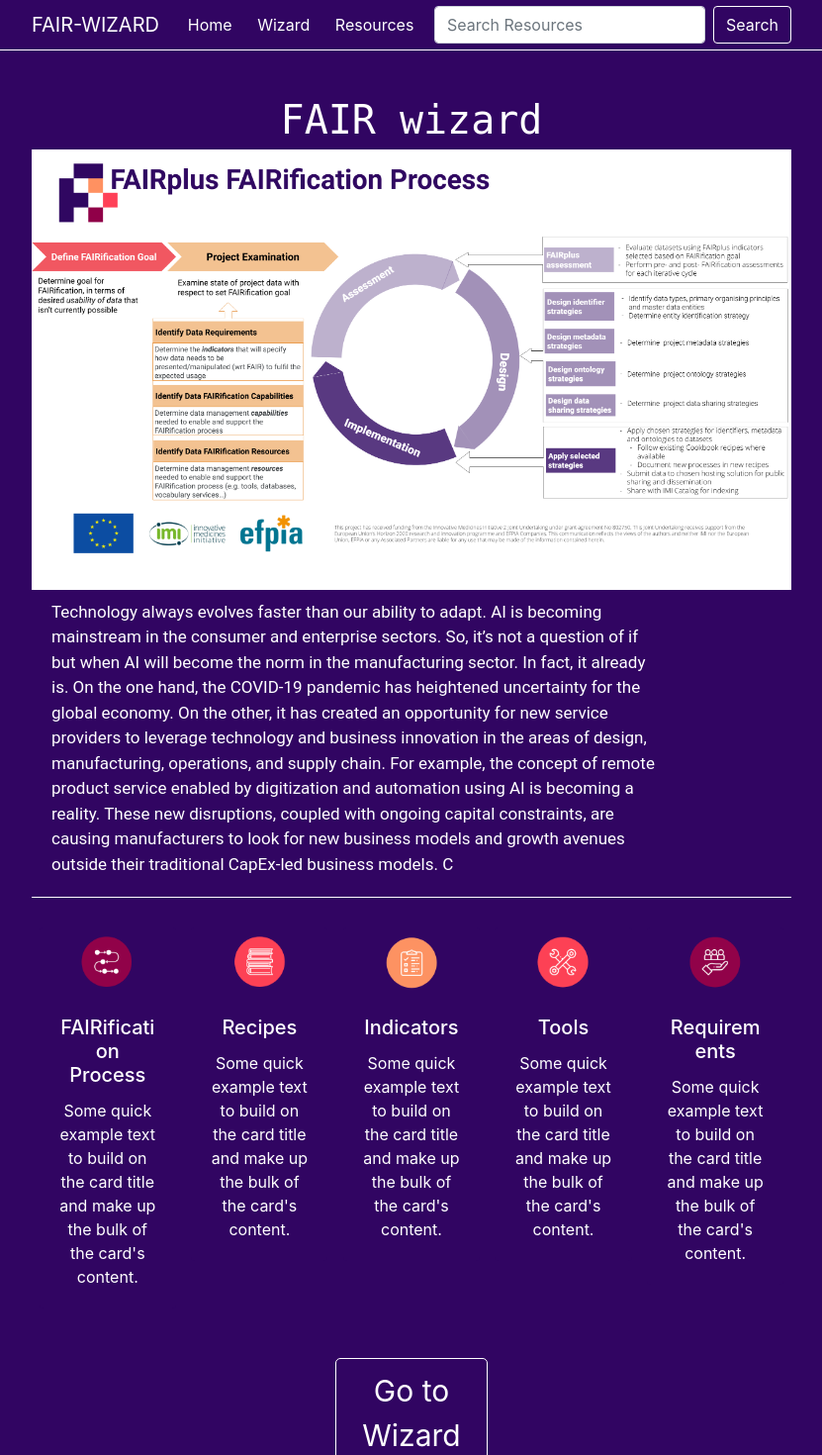
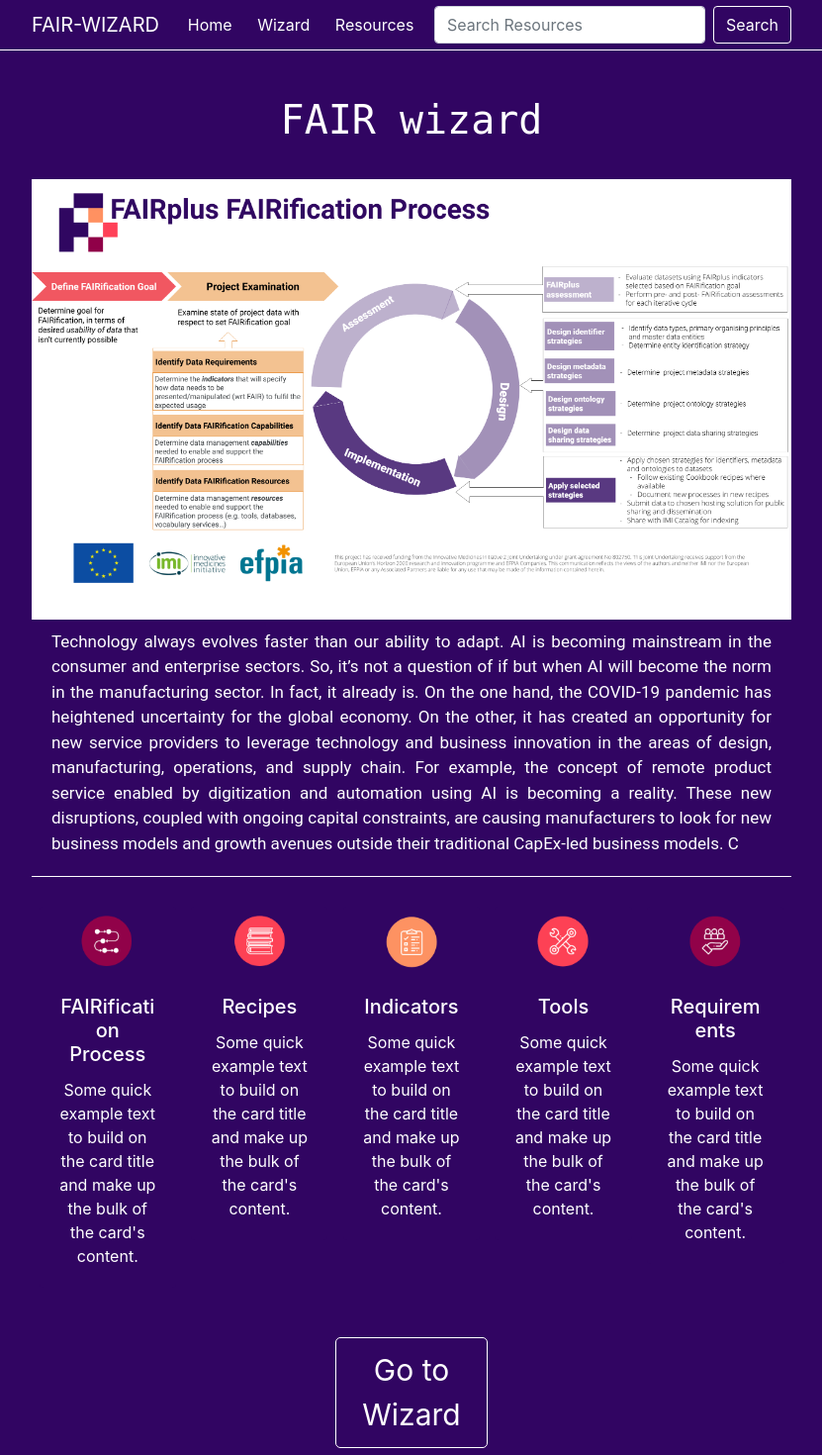
Before and after one commit to FAIRplus/FAIR_wizard, an Angular app: page /home in a window 1280 px wide. Shown: the top 1470 px of the page at 99% size, without its empty margins (224-1055 px from the left). Built offline with nearby package versions, Linux system fonts and the light colour scheme.

Commit message:
change styles

```diff
--- a/src/app/home/home.component.scss
+++ b/src/app/home/home.component.scss
@@ -24,14 +24,15 @@
   border-bottom: 1px solid #ffffff;
 }
 .fair-overview {
+  margin-top: 30px;
   width: 100%;
   background-color: #ffffff;
 }
 .fair-overview-text {
-  width: 80%;
+  //width: 80%;
+  text-align: justify;
   font-family: 'Roboto';
   font-size: 17px;
-  text-align: left;
   margin: 10px 20px 10px;
 }
 .card {
@@ -48,6 +49,7 @@
   overflow: hidden;
   width: 100%;
   padding-top: 50px;
+  margin-bottom: 30px;
 }
 
 .btn-fair-wizard {
```
Also changed, not shown: src/app/home/home.component.html (+9 -3 lines).
